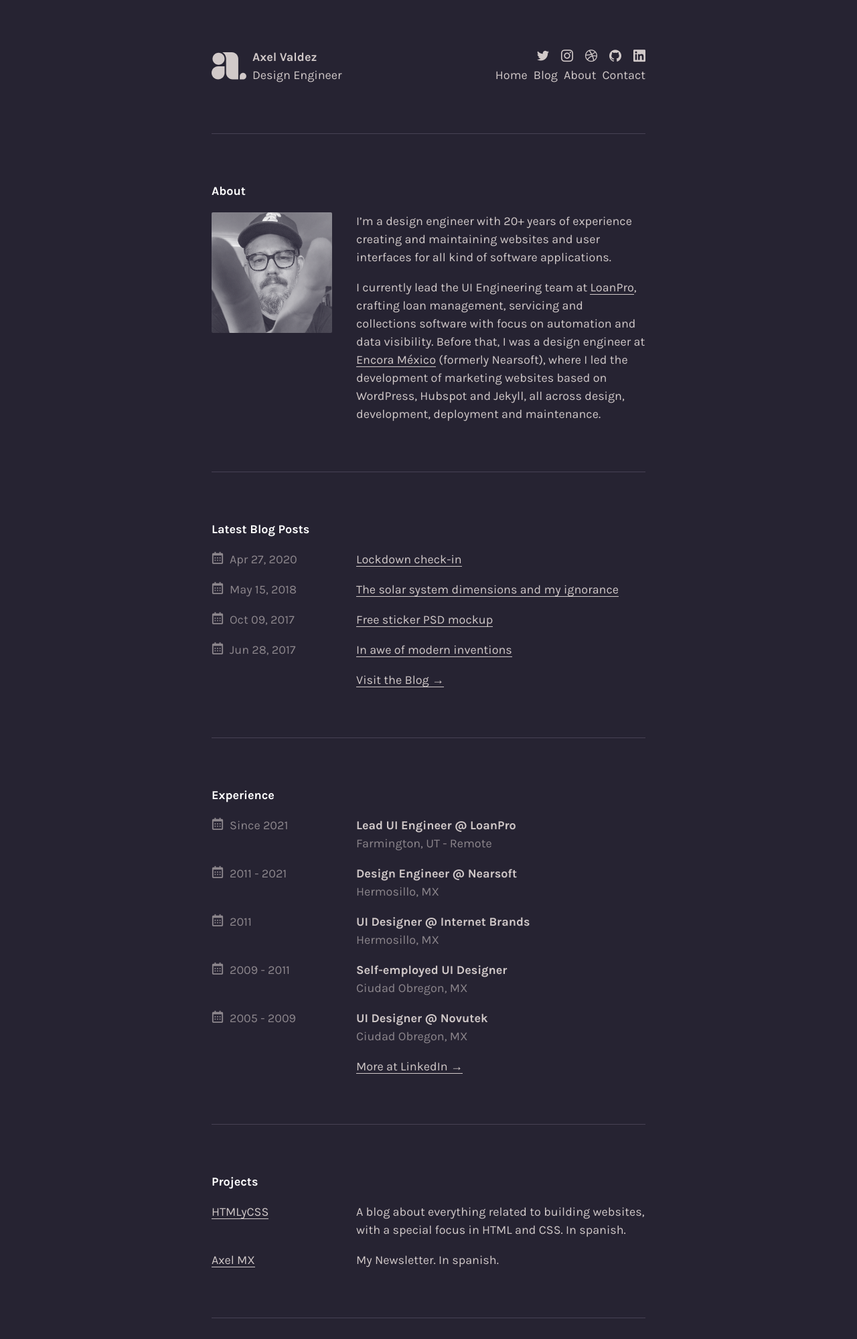
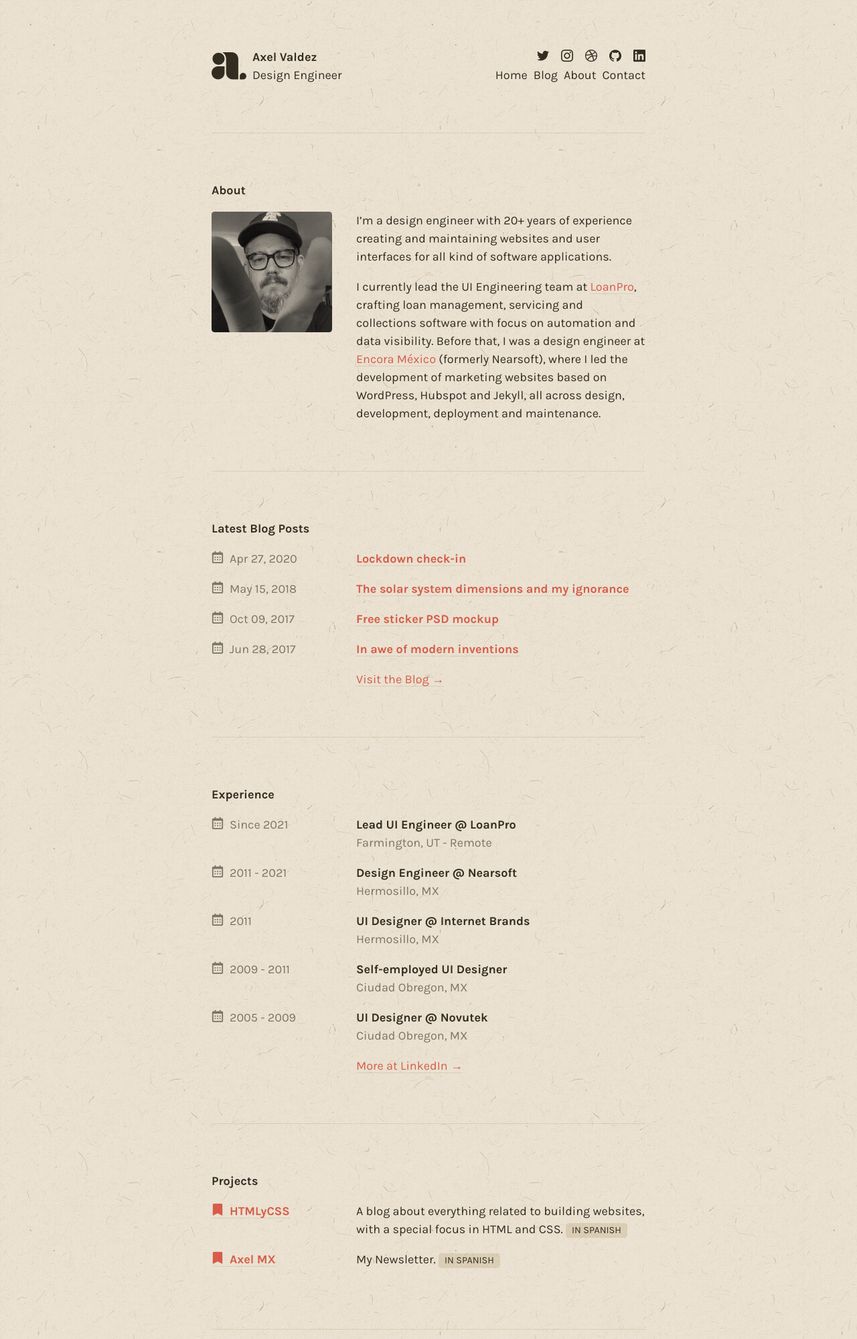
Before and after one commit to axelvaldez/axelvaldez.mx, an Eleventy site: page index.md in a window 1280 px wide. Shown: the top 1999 px of the page at 67% size. Built offline with nearby package versions, Linux system fonts and the light colour scheme; Eleventy itself is replaced by a stand-in of ours; files that its build step writes are made by us from their sources.

Commit message:
change color palette, add some icons

```diff
--- a/_includes/layouts/blog.njk
+++ b/_includes/layouts/blog.njk
@@ -5,10 +5,10 @@
         <h2>The Blog</h2>
         <ul class="no-style">
             {%- for post in collections.posts | reverse -%}
-                <li class="split mb-4 pb-4 bb-dark-muted">
+                <li class="split mb-4 pb-4 bb-bg-muted">
                     <span class="muted"><i class="i-calendar mr-half"></i>{{ post.date | readableDate }}</span>
                     <div>
-                        <p><a href="{{ post.url | url }}">{{ post.data.title }}</a></p>
+                        <p><a href="{{ post.url | url }}"><strong>{{ post.data.title }}</strong></a></p>
                         <p class="muted">{{ post.templateContent | striptags(true) | truncate(140) }}</p>
 
                         <p><a href="{{ post.url | url }}">Read post &rarr;</a></p>
--- a/_includes/layouts/error.njk
+++ b/_includes/layouts/error.njk
@@ -1,6 +1,6 @@
 {% include 'partials/header.njk' %}
 
-    <section class="bb-dark-muted pb-4 mb-4">
+    <section class="bb-bg-muted pb-4 mb-4">
         <h1 style="font-size: 4rem">{{ title }}</h1>
         {{ content | safe }}
     </section>
--- a/_includes/layouts/homepage.njk
+++ b/_includes/layouts/homepage.njk
@@ -1,6 +1,6 @@
 {% include 'partials/header.njk' %}
 
-    <section class="bb-dark-muted mb-4 pb-4">
+    <section class="bb-bg-muted mb-4 pb-4">
         <h2>About</h2>
         <div class="split">
             <p><img src="/assets/img/axel.jpg" class="img-grayscale" alt="Hi"></p>
@@ -11,20 +11,20 @@
     </section>
 
 
-    <section class="bb-dark-muted mb-4 pb-4">
+    <section class="bb-bg-muted mb-4 pb-4">
         <h2>Latest Blog Posts</h2>
         <ul class="no-style">
             {%- for post in collections.posts | reverse -%}
                 <li class="split">
                     <span class="muted"><i class="i-calendar mr-half"></i>{{ post.date | readableDate }}</span>
-                    <p><a href="{{ post.url | url }}">{{ post.data.title }}</a></p>
+                    <p><a href="{{ post.url | url }}"><strong>{{ post.data.title }}</strong></a></p>
                 </li>
             {%- endfor -%}
             <li class="split"><span></span><span><a href="/blog">Visit the Blog &rarr;</a></span></li>
         </ul>
     </section>
 
-    <section class="bb-dark-muted mb-4 pb-4">
+    <section class="bb-bg-muted mb-4 pb-4">
         <h2>Experience</h2>
         <ul class="no-style">
             <li class="split">
@@ -68,16 +68,16 @@
 
 
 
-    <section class="bb-dark-muted mb-4 pb-4">
+    <section class="bb-bg-muted mb-4 pb-4">
         <h2>Projects</h2>
         <ul class="no-style">
             <li class="split">
-                <span><a href="https://htmlycss.com">HTMLyCSS</a></span>
-                <span>A blog about everything related to building websites, with a special focus in HTML and CSS. In spanish.</span>
+                <p><a href="https://htmlycss.com"><i class="i-bookmark mr-half"></i><strong>HTMLyCSS</strong></a></p>
+                <p>A blog about everything related to building websites, with a special focus in HTML and CSS. <span class="tag">In spanish</span></p>
             </li>
             <li class="split">
-                <span><a href="https://axel.mx">Axel MX</a></span>
-                <span>My Newsletter. In spanish.</span>
+                <p><a href="https://axel.mx"><i class="i-bookmark mr-half"></i><strong>Axel MX</strong></a></p>
+                <p>My Newsletter. <span class="tag">In spanish</span></p>
             </li>
         </ul>
     </section>
--- a/_includes/layouts/post.njk
+++ b/_includes/layouts/post.njk
@@ -1,9 +1,9 @@
 {% include 'partials/header.njk' %}
 
-    <section class="bb-dark-muted pb-4 mb-4">
+    <section class="bb-bg-muted pb-4 mb-4">
         <h1>{{ title }}</h1>
-        <p class="muted">{{ date  | readableDate }}</p>
         {{ content | safe }}
+        <p class="muted"><i class="i-calendar mr-half"></i>{{ date  | readableDate }}</p>
     </section>
 
 {% include 'partials/footer.njk' %}
--- a/_includes/partials/brand-header.njk
+++ b/_includes/partials/brand-header.njk
@@ -1,6 +1,7 @@
-<header class="bb-dark-muted pb-4 mb-4">
+<header class="bb-bg-muted pb-4 mb-4">
+    <a href="/">
         <div class="me">
-        <a href="/"><svg class="logo" width="1605" height="1252" viewBox="0 0 1605 1252" fill="none"
+            <svg class="logo" width="1605" height="1252" viewBox="0 0 1605 1252" fill="none"
             xmlns="http://www.w3.org/2000/svg">
                 <path
                     d="M934.169 0.455566H671.599H498.669C598.299 58.6256 666.489 164.736 671.599 287.166V951.146C671.599 1116.46 805.609 1250.47 970.919 1250.47H1233.49V299.776C1233.49 134.466 1099.48 0.455566 934.169 0.455566Z">
@@ -14,17 +15,18 @@
                 <path
                     d="M1453.77 951.146C1370.77 951.146 1303.49 1018.43 1303.49 1101.43V1251.71H1453.77C1536.76 1251.71 1604.05 1184.43 1604.05 1101.43C1604.04 1018.43 1536.76 951.146 1453.77 951.146Z">
                 </path>
-        </svg></a>
+            </svg>
             <div class="ml-half">
                 {% if '/blog' in page.url %}
-                <p class="mb-0"><a href="/">{{ site.name }}</a></p>
+                    <p class="mb-0 font-weight-bold">{{ site.name }}</p>
                 {% else %}
-                <h1 class="mb-0"><a href="/">{{ site.name }}</a></h1>
+                    <h1 class="mb-0">{{ site.name }}</h1>
                 {% endif %}
 
                 <p>Design Engineer</p>
             </div>
         </div>
+    </a>
     <div>
         <nav>
             <ul class="no-style">
--- a/_sass/_icons.scss
+++ b/_sass/_icons.scss
@@ -21,6 +21,9 @@
     -moz-osx-font-smoothing: grayscale;
   }
 
+  .i-bookmark:before {
+    content: "\e900";
+  }
   .i-calendar:before {
     content: "\e906";
   }
--- a/_sass/_vars.scss
+++ b/_sass/_vars.scss
@@ -1,9 +1,14 @@
 $colors: (
-	"dark": #262332,
-    "dark-muted": #474154,
-	"light-muted": #D1C9C9,
-    "light": #fff,
-	"accent": #E3AC8D
+	// "dark": #EBE9E5,
+    // "dark-muted": #D0CCC3,
+	// "light-muted": #3D4370,
+    // "light": #070F45,
+	// "accent": #936A3E
+
+    "bg": #EEE6D8,
+    "bg-muted": #efeade,
+    "fg": #373228,
+	"acc": #EA6959
 );
 
 //search function for $colors
--- a/_sass/main.scss
+++ b/_sass/main.scss
@@ -7,27 +7,30 @@
     font-size: 18px;
     font-family: "Karla", sans-serif;
     font-weight: 400;
+    background: c("bg") url(/assets/img/bg1.jpg);
 }
 
 body {
     margin: 0 auto;
     padding: 4rem 2rem;
     max-width: 36rem;
-    background: c("dark");
-    color: c("light-muted");
+    mix-blend-mode: multiply;
+    color: c("fg");
     line-height: 1.5;
 }
 
 a {
-    color: c("light-muted");
+    color: c("acc");
     text-decoration: none;
-    background: linear-gradient(transparent 95%, c("light-muted") 95%);
+    background-image: linear-gradient(transparent 95%, c("acc") 95%), linear-gradient(transparent 95%, c("bg-muted") 95%);
+    background-size: 0% 100%, 100% 100%;
 
 
     &:hover{
-        color: c("light");
+        color: c("acc");
         text-decoration: none;
-        background: linear-gradient(transparent 95%, c("light") 95%);
+        background-size: 100% 100%, 100% 100%;
+        transition: 1s ease-in background-size;
     }
 }
 
@@ -38,11 +41,11 @@
 img{
     max-width: 100%;
     display: block;
-    border-radius: 2px;
+    border-radius: .25rem;
 
     &.img-grayscale{
         filter: grayscale(100%);
-        mix-blend-mode: screen;
+        mix-blend-mode: multiply;
     }
 }
 
@@ -51,10 +54,6 @@
     justify-content: space-between;
     align-items: start;
     margin-bottom: 4rem;
-
-    a, a:hover{
-        background: none;
-    }
 }
 
 @media (max-width: 400px) {
@@ -76,12 +75,8 @@
     svg{
         margin-top: .35rem;
         height: 2.25rem;
-        fill: c("light-muted");
+        fill: c("fg");
         width: auto;
-
-        &:hover{
-            fill: c("light");
-        }
     }
 }
 
@@ -90,11 +85,6 @@
     justify-content: end;
     align-items: start;
     margin: 0;
-}
-
-h1,
-h2 {
-    color: #fff;
 }
 
 h1,
@@ -118,13 +108,14 @@
 .post h1{
     font-size: 3rem;
     line-height: 1.1;
+    margin-bottom: 3rem;
 
 }
 
 .post h2{
     font-size: 1.25rem;
-    font-weight: 400;
-    margin-top: 2rem;
+    line-height: 1.3;
+    margin-top: 3rem;
 }
 
 p{
@@ -156,6 +147,27 @@
     padding: 0;
 }
 
-.footer a, .footer a:hover{
+header a,
+.footer a{
+    color: c("fg");
     background: none;
 }
+
+header a:hover,
+.footer a:hover{
+    color: c("acc");
+
+    svg{
+        fill: c("acc");
+    }
+}
+
+.tag{
+    display: inline-block;
+    padding: 0 .5rem;
+    background: c("bg-muted");
+    color: c("fg");
+    text-transform: uppercase;
+    font-size: .8rem;
+    border-radius: .25rem;
+}
```
Also changed, not shown: README.md, assets/fonts/avmx-icons.woff, assets/img/bg1.jpg (added), assets/img/bg2.jpg (added), assets/img/bg3.jpg (added). Lines whose indentation alone changed are shown as unchanged.
